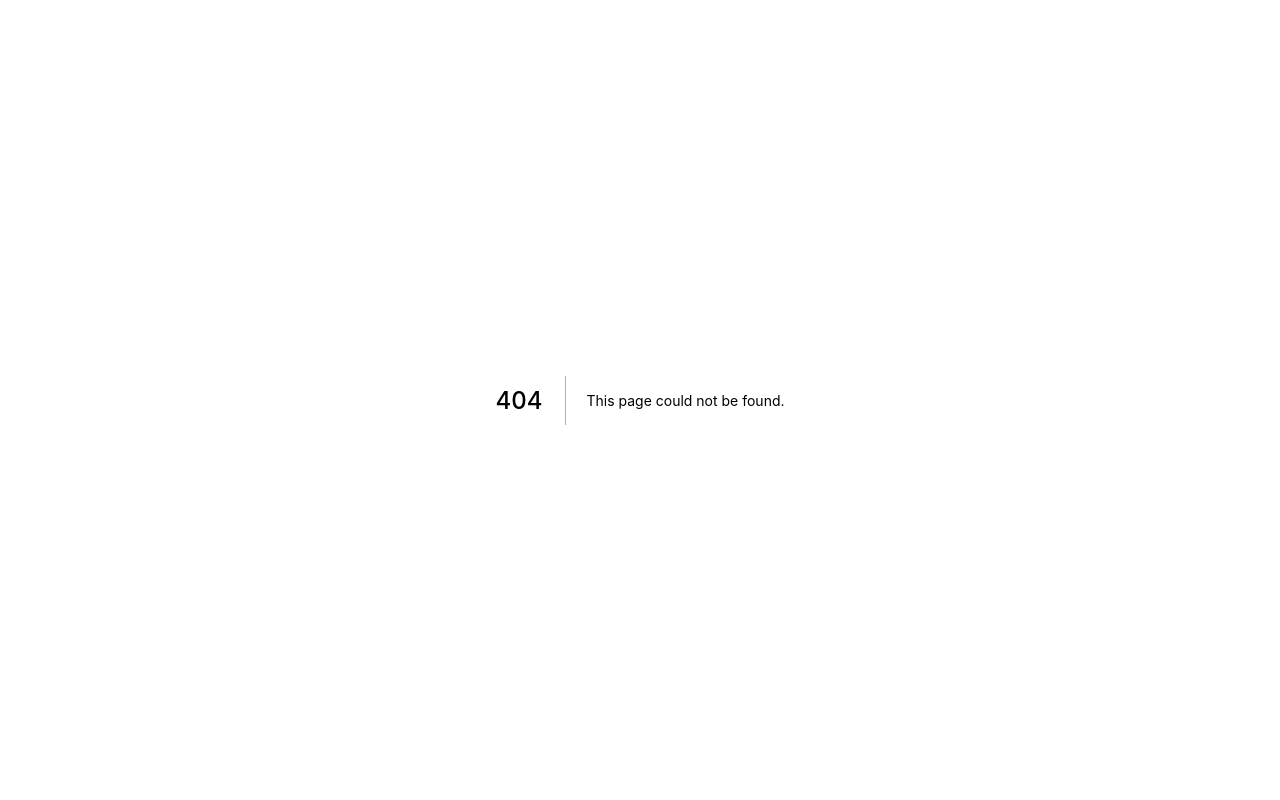
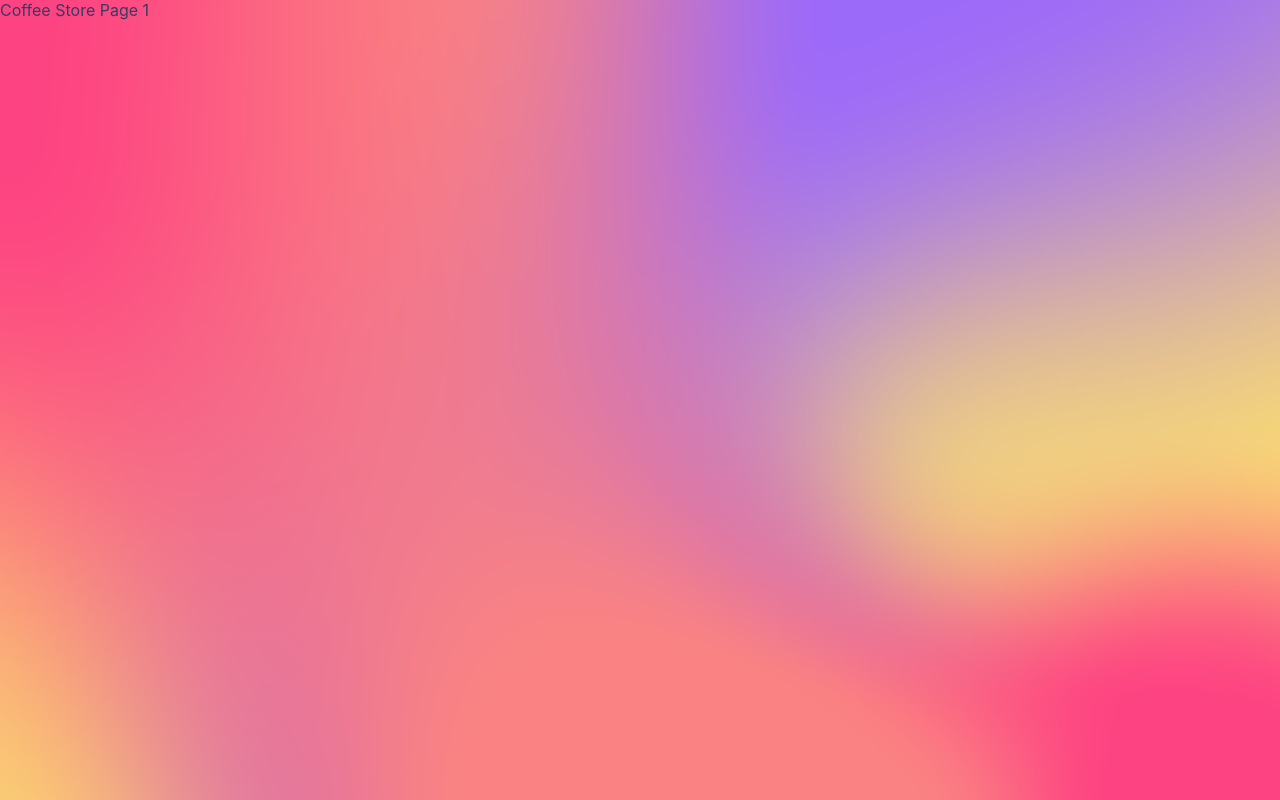
Before and after one commit to kulkarniankita/discover-coffee-stores, a Next.js app: page /coffee-store/1 in a window 1280 px wide. Before the commit this address had no page. Built offline with nearby package versions, Linux system fonts and the light colour scheme.

Commit message:
What is Dynamic Routing?: added coffee store dynamic route

```diff
--- a/pages/coffee-store.js
+++ /dev/null
@@ -1,5 +0,0 @@
-const CoffeeStore = () => {
-  return <div>Coffee Store Page</div>;
-};
-
-export default CoffeeStore;
--- /dev/null
+++ b/pages/coffee-store/[id].js
@@ -0,0 +1,9 @@
+import { useRouter } from "next/router";
+
+const CoffeeStore = () => {
+  const router = useRouter();
+  console.log("router", router);
+  return <div>Coffee Store Page {router.query.id}</div>;
+};
+
+export default CoffeeStore;
```
